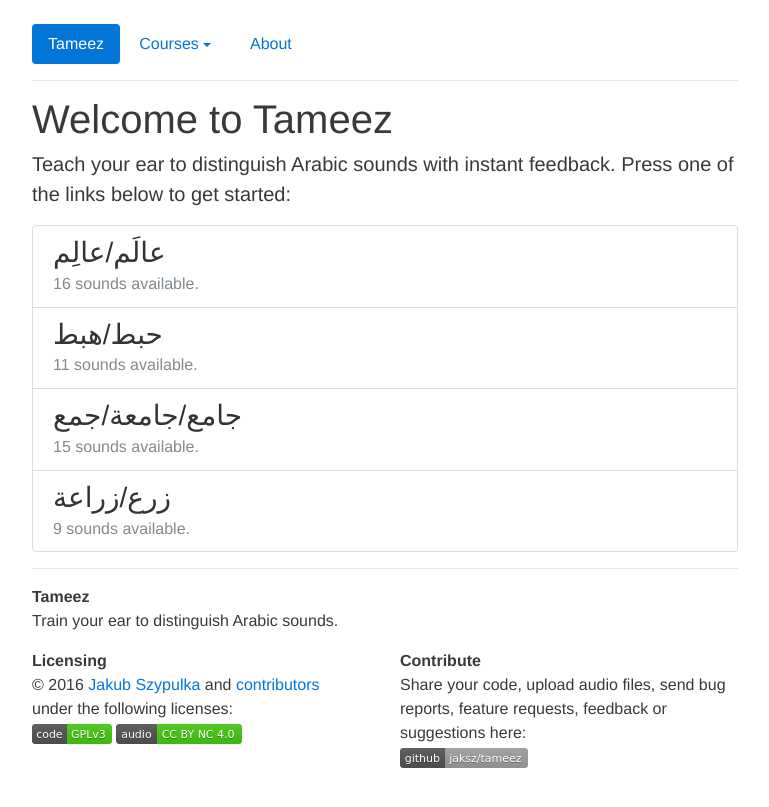
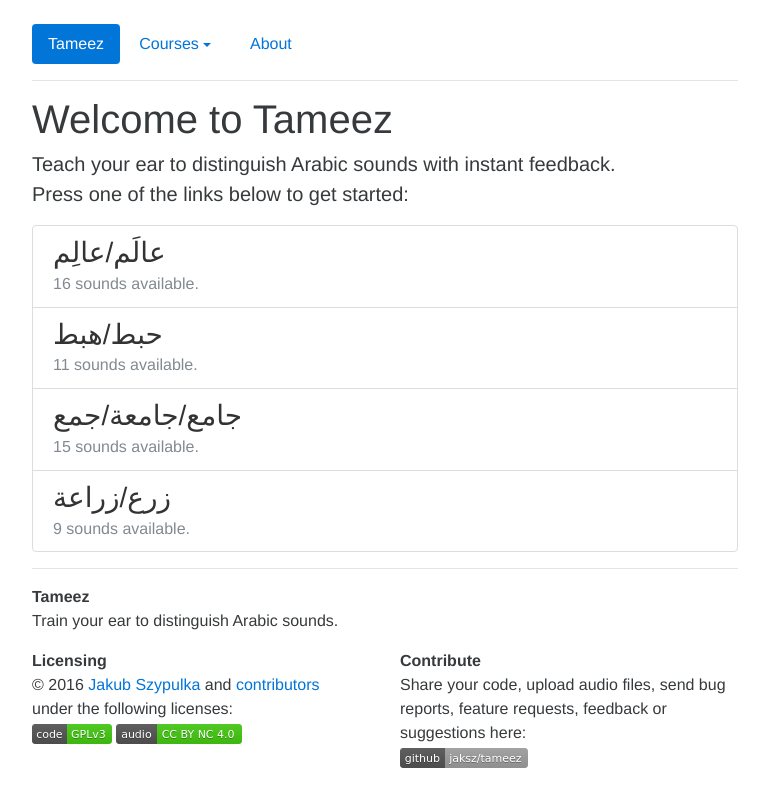
Before and after one commit to jaksz/tameez, a Jekyll site: the page built from index.html, in a window 1280 px wide. Shown: the top 807 px of the page, without its empty margins (255-1024 px from the left). Built offline with Jekyll 4.4.1, drawn with Linux system fonts in a browser that asks for light colours.

Commit message:
format front page

```diff
--- a/index.html
+++ b/index.html
@@ -4,7 +4,7 @@
 ---
 
 <h1>Welcome to Tameez</h1>
-<p class="lead">Teach your ear to distinguish Arabic sounds with instant feedback. Press one of the links below to get started:</p>
+<p class="lead">Teach your ear to distinguish Arabic sounds with instant feedback.<br/>Press one of the links below to get started:</p>
 
 <div class="list-group">
   {% for node in site.arabic %}
```
